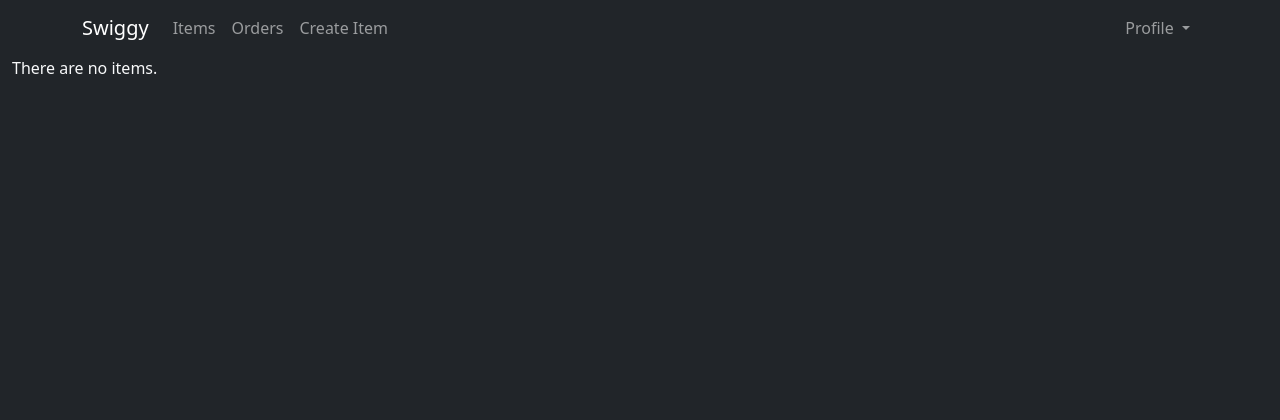
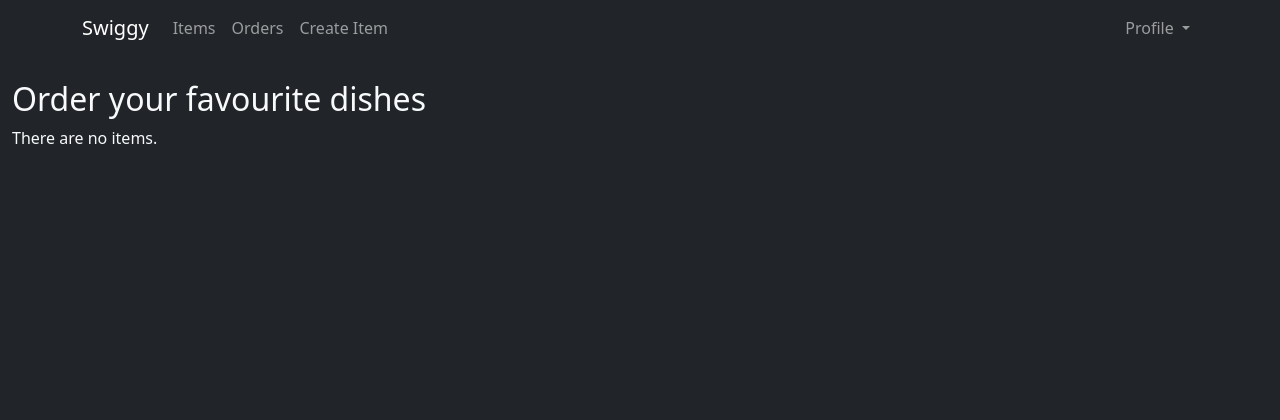
Before and after one commit to johns-thomas/food_ordering_proj, a Django app: page /fooditems/ in a window 1280 px wide. Shown: the top 420 px of the page. Run offline with Django 3.2, Linux system fonts and the light colour scheme; the visitor is signed in with stand-in values (Sample User, id 1); data that the repository does not hold is empty.

Commit message:
CICD pipeline

```diff
--- a/FoodItems/templates/fooditems/index.html
+++ b/FoodItems/templates/fooditems/index.html
@@ -6,7 +6,9 @@ Menu items
 {% block content %}
 
 <div class="container-fluid vh-100 bg-dark text-light">
-
+    <div class="row pt-4">
+        <h2>Order your favourite dishes</h2>
+    </div>
 
     {% if items %}
     <div class="row pt-4">
```
